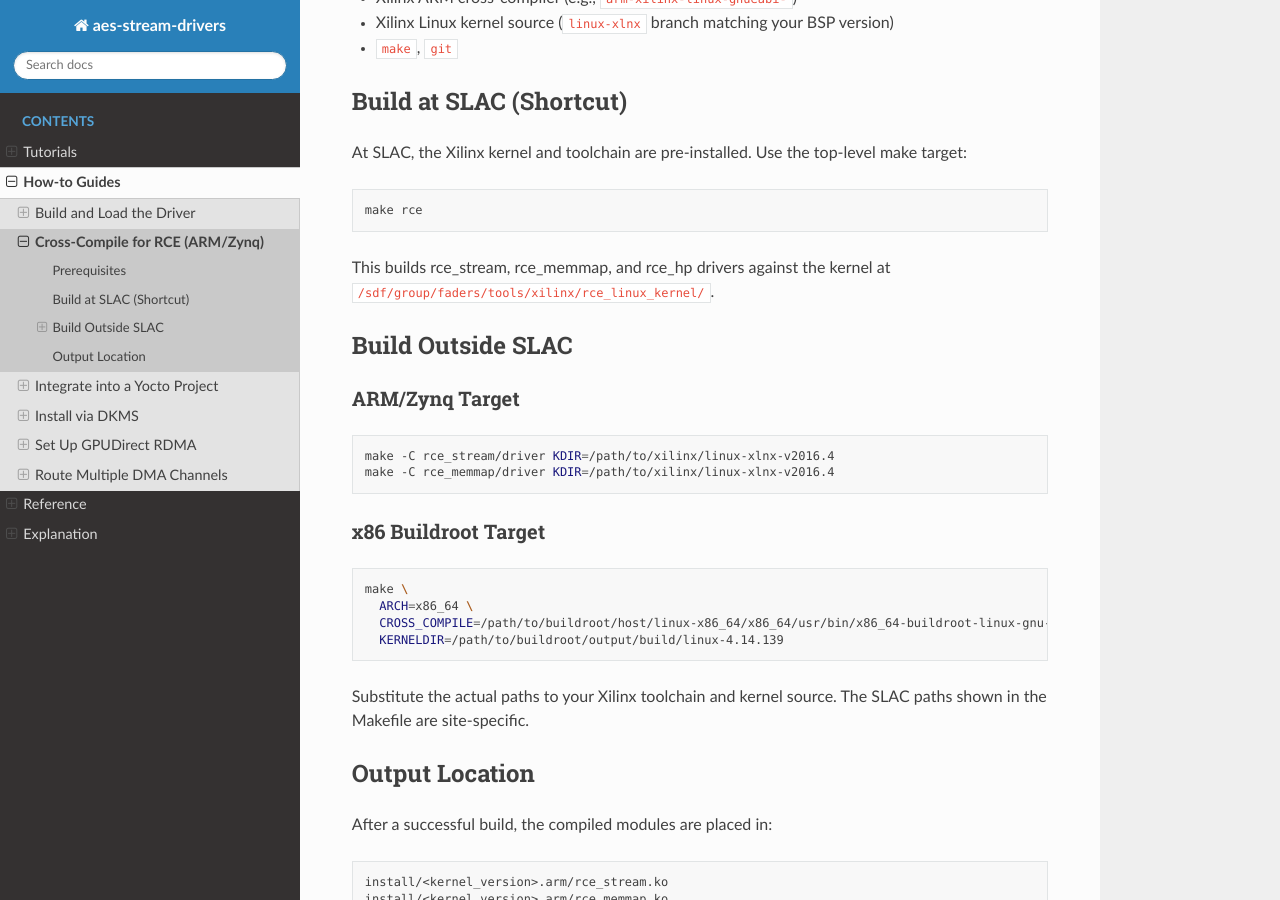
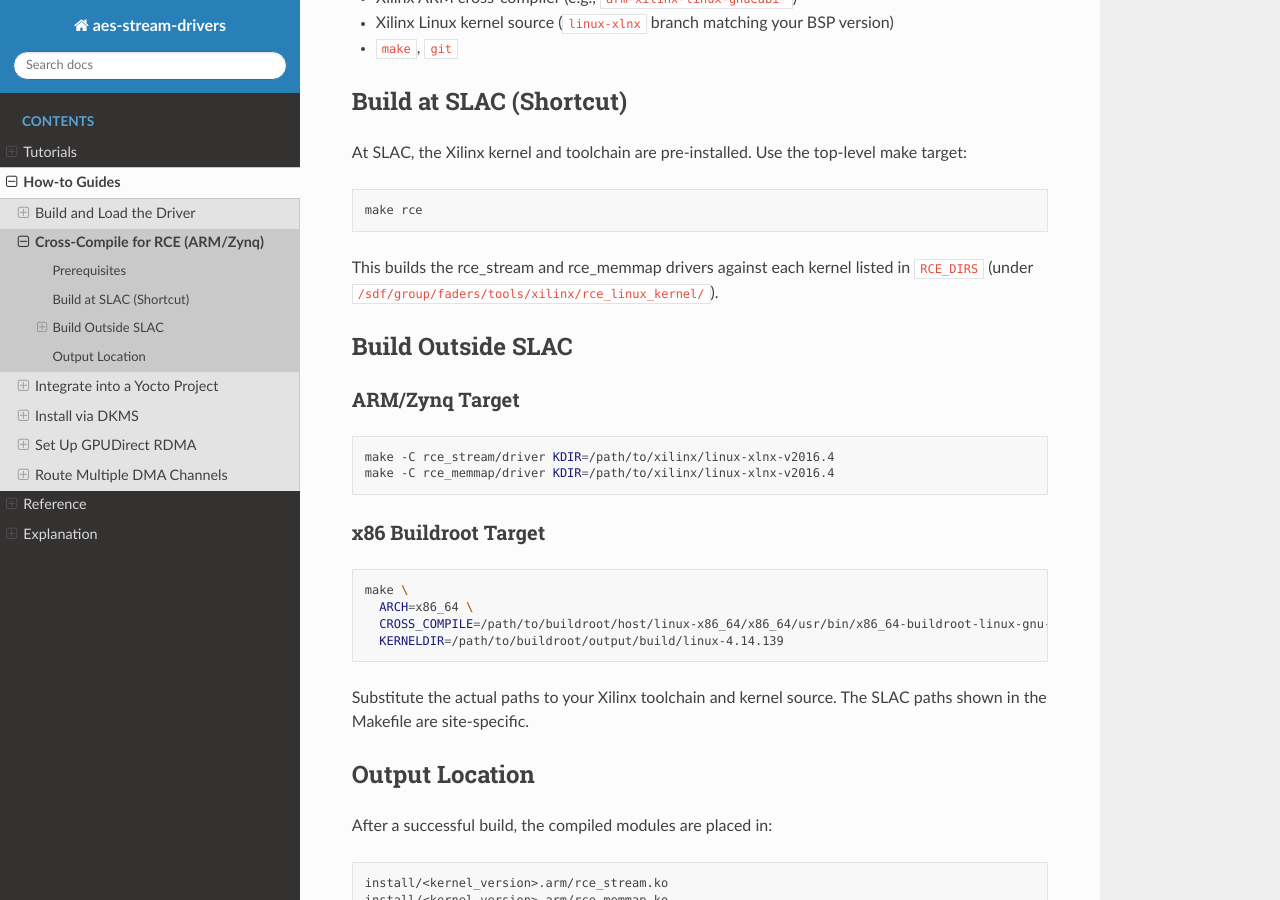
Before and after one commit to slaclab/aes-stream-drivers, a Sphinx documentation site: the page built from docs/how-to/cross-compile-rce.rst, in a window 1280 px wide and 900 px high, scrolled down 427 px. Built offline with Sphinx 7.4.7 and the Read the Docs theme 3.1.0, drawn with Linux system fonts in a browser that asks for light colours.

Commit message:
docs(rce): Correct what make rce builds
The top-level rce target loops over RCE_DIRS and builds rce_stream and
rce_memmap only; it never builds rce_hp.

```diff
--- a/docs/how-to/cross-compile-rce.rst
+++ b/docs/how-to/cross-compile-rce.rst
@@ -26,8 +26,8 @@ make target:
 
    make rce
 
-This builds rce_stream, rce_memmap, and rce_hp drivers against the kernel at
-``/sdf/group/faders/tools/xilinx/rce_linux_kernel/``.
+This builds the rce_stream and rce_memmap drivers against each kernel listed in
+``RCE_DIRS`` (under ``/sdf/group/faders/tools/xilinx/rce_linux_kernel/``).
 
 Build Outside SLAC
 ------------------
```
